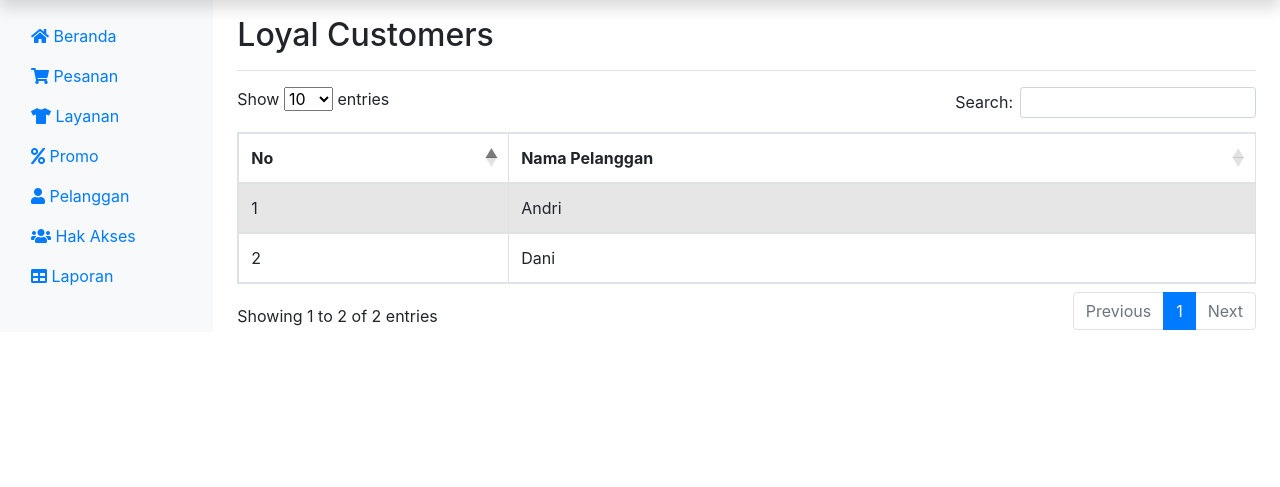
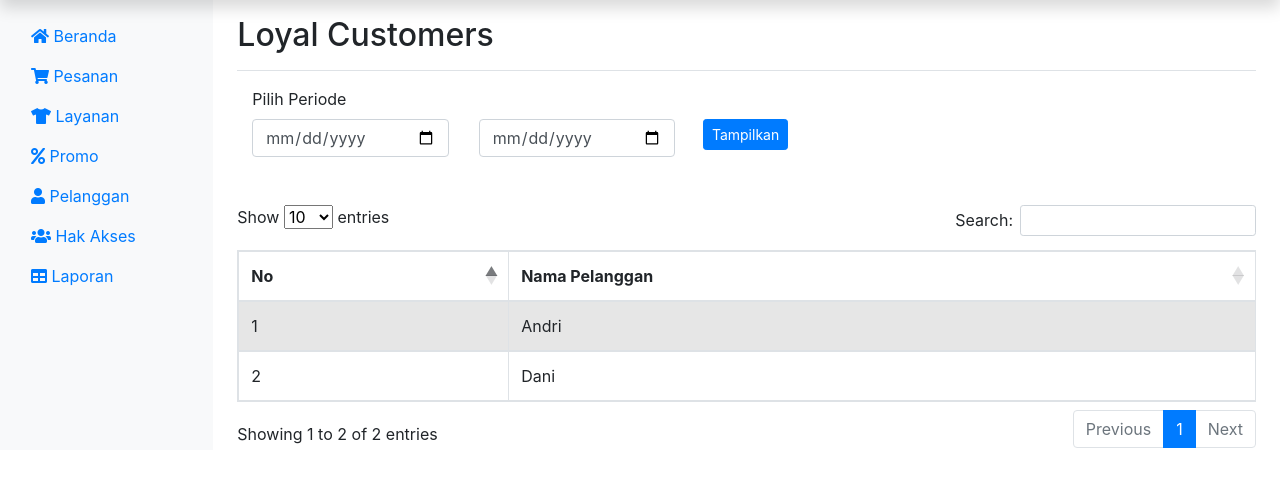
Before and after one commit to andriachmad93/aladdin-laundry, a CodeIgniter 4 app: template app/Views/pages/admin/loyal-customer.php in a window 1280 px wide. Shown: the part 40-527 px from the top of the page. Run offline with PHP 8.4 and a stand-in for CodeIgniter, Linux system fonts and the light colour scheme; the template is opened without the code that fills it, so the values that code supplies are empty; some libraries are stand-ins or nearby versions.

Commit message:
add period

```diff
--- a/app/Views/pages/admin/loyal-customer.php
+++ b/app/Views/pages/admin/loyal-customer.php
@@ -10,6 +10,21 @@
         <h1 class="h2">Loyal Customers</h1>
       </div>
 
+      <label class="col-md-4 form-label">Pilih Periode</label>
+      <div class="col-md-8">
+          <div class="row">
+              <div class="col-md-4">
+                  <input type="date" class="form-control">
+              </div>
+              <div class="col-md-4">
+                  <input type="date" class="form-control">
+              </div>
+              <div class="col-md-2">
+                  <button class="btn btn-primary btn-sm float-right">Tampilkan</button>
+              </div>
+          </div>
+      </div>
+      <br><br>
       <div class="table-responsive">
         <table id="tabel-data" class="table table-striped table-bordered" width="100%" cellspacing="6">
             <thead>
```
